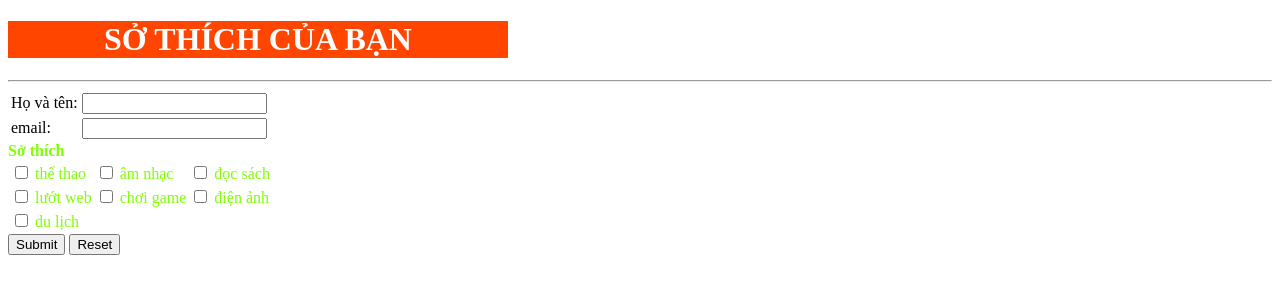
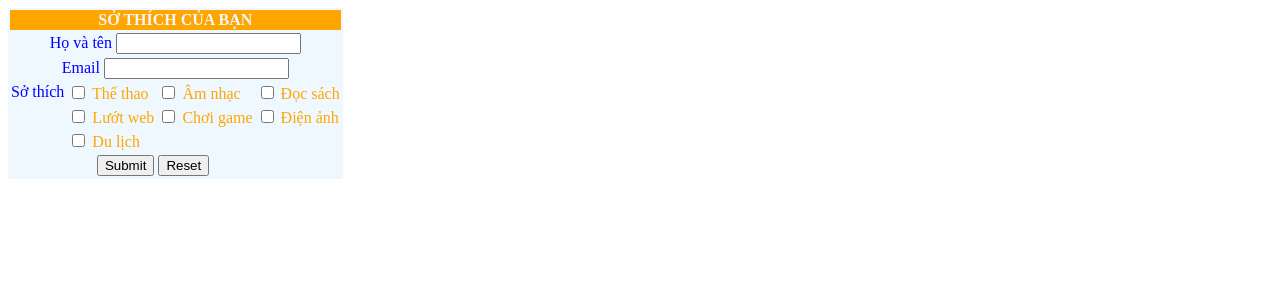
Before and after one commit to sonnguyen752/sothich, a plain HTML site: page index.html in a window 1280 px wide. Drawn offline with Linux system fonts and the light colour scheme.

Commit message:
sothich 1

```diff
--- a/index.html
+++ b/index.html
@@ -2,61 +2,48 @@
 <html lang="en">
 <head>
     <meta charset="UTF-8">
-    <title>sothichcuaban</title>
+    <meta http-equiv="X-UA-Compatible" content="IE=edge">
+    <meta name="viewport" content="width=device-width, initial-scale=1.0">
+    <title>SỞ THÍCH CỦA BẠN</title>
 </head>
 <body>
-    <h1 style="color: white ;"><b>SỞ THÍCH CỦA BẠN</b></h1><hr>
-    <style>
-        h1 {
-            background-color: orangered; width: 500px; text-align: center;
-        }
-        p {
-            font-family: 'Times New Roman', Times, serif, rgba(163, 18, 18, 0.867);
-        }
-        span {
-            color: chartreuse;
-        }
-        table {
+    <table style="background-color: aliceblue ;">
+    <tr style="background-color:orange ;color:aliceblue">
+        <th colspan="4">SỞ THÍCH CỦA BẠN</th>
 
-        }
-        form {
-            background-color: aquamarine; width: 30%;padding: 3px
-        }
-        #st {
-            vertical-align: top;
-        }
-    </style>
-    <table>
-        <tr>
-            <td>Họ và tên: </td>
-            <td><input type="text" name="ho ten"></td>
-        </tr>
-        <tr>
-            <td>email:</td>
-            <td><input type="email" name="mail"></td>
-        </tr>
+    </tr>
+    <tr style="text-align: center; color: blue;">
+       <td colspan="4">Họ và tên <span><input type="text" name="your name"></span></td>
+
+    </tr>
+    <tr>
+        <td style="text-align: center; color: blue;" colspan="4">Email <span><input type="email" name="email"></span></td>
+
+     </tr>
+     <tr >
+
+        <td style="vertical-align: text-top; color: blue;" rowspan="3"><span>Sở thích</span></td>
+        <td style="color:orange ;"> <input type="checkbox" name="hobby"> <span>Thể thao</span></td>
+        <td style="color:orange ;"> <input type="checkbox" name="hobby"> <span>Âm nhạc</span></td>
+        <td style="color:orange ;"> <input type="checkbox" name="hobby"> <span>Đọc sách</span></td>
+    </tr>
+    <tr style="color:orange ;">
+
+        <td> <input type="checkbox" name="hobby"> <span>Lướt web</span></td>
+        <td> <input type="checkbox" name="hobby"> <span>Chơi game</span></td>
+        <td> <input type="checkbox" name="hobby"> <span>Điện ảnh</span></td>
+    </tr>
+    <tr style="color:orange ;">
+
+        <td colspan="3"> <input type="checkbox" name="hobby"> <span>Du lịch</span></td>
+
+    </tr>
+    <tr>
+        <td style="text-align: right; width: 30px;" colspan="2"> <input type="submit" name="Gửi thông tin"> </td>
+
+        <td style="width: 30px;" colspan="2"> <input type="reset" name="Nhập lại"> </td>
+
+    </tr>
     </table>
-
-
-    <span><b>Sở thích</b></span><br>
-    <table>
-        <tr>
-            <td><input type="checkbox" name="hobby"><span> thể thao </span> </td>
-            <td><input type="checkbox"name="hobby"><span> âm nhạc </span>  </td>
-            <td><input type="checkbox"name="hobby"><span> đọc sách </span> <br></td>
-        </tr>
-        <tr>
-            <td><input type="checkbox"name="hobby"><span> lướt web </span> </td>
-            <td><input type="checkbox"name="hobby"><span> chơi game </span> </td>
-            <td><input type="checkbox"name="hobby"><span> điện ảnh </span> </td>
-        </tr>
-        <tr>
-
-            <td><input type="checkbox"name="hobby"><span> du lịch </span></td>
-            <td></td>
-        </tr>
-    </table>
-    <input type="submit">
-    <input type="reset">
 </body>
 </html>
```
